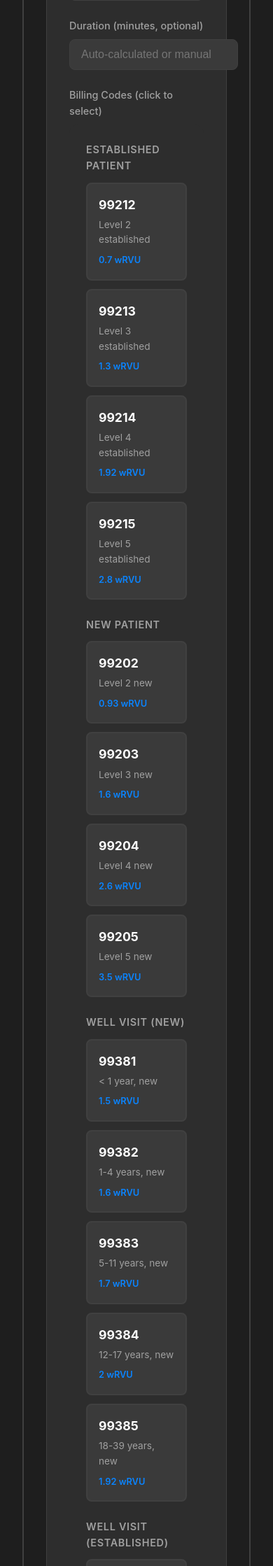
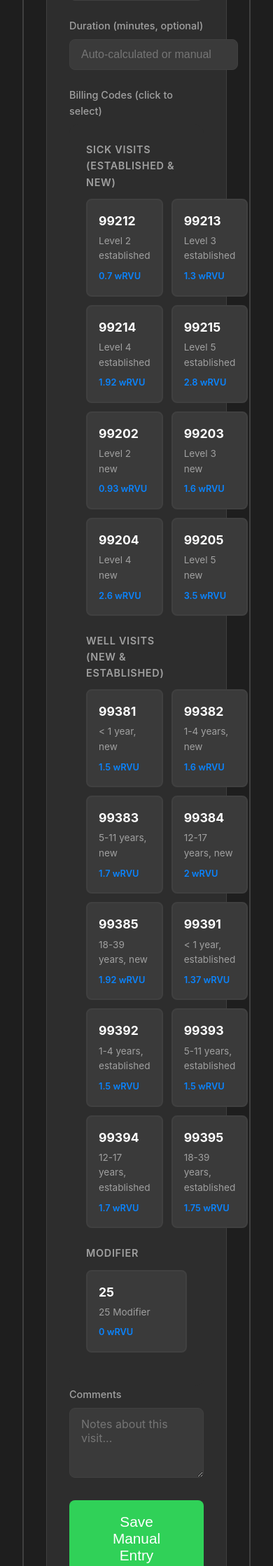
Before and after one commit to TheSnowCrow/probable-umbrella, a Flask app: page / in a window 390 px wide; the page is wider, and only the part inside the window is pictured. Shown: the part 1437-3675 px from the top of that part at 70% size. Run offline with Flask 3, Linux system fonts and the light colour scheme; data that the repository does not hold is empty.

Commit message:
Reorganize billing codes and add timer pause to smart buttons
- Group sick visits (Established & New) in rows of 4 codes
- Group well visits (New & Established) in rows of 7 codes
- Add responsive grid layouts for better mobile display
- Time-based smart buttons now pause the timer when clicked
- Apply layout changes to both timer and encounters pages

```diff
--- a/static/css/style.css
+++ b/static/css/style.css
@@ -487,6 +487,42 @@ tbody tr:hover {
     gap: 0.75rem;
 }
 
+/* Specific grid layouts for adult codes */
+.billing-buttons-grid-4col {
+    display: grid;
+    grid-template-columns: repeat(4, 1fr);
+    gap: 0.75rem;
+}
+
+.billing-buttons-grid-7col {
+    display: grid;
+    grid-template-columns: repeat(7, 1fr);
+    gap: 0.75rem;
+}
+
+@media (max-width: 1400px) {
+    .billing-buttons-grid-7col {
+        grid-template-columns: repeat(5, 1fr);
+    }
+}
+
+@media (max-width: 1024px) {
+    .billing-buttons-grid-7col {
+        grid-template-columns: repeat(4, 1fr);
+    }
+
+    .billing-buttons-grid-4col {
+        grid-template-columns: repeat(3, 1fr);
+    }
+}
+
+@media (max-width: 768px) {
+    .billing-buttons-grid-7col,
+    .billing-buttons-grid-4col {
+        grid-template-columns: repeat(2, 1fr);
+    }
+}
+
 .billing-btn {
     background-color: var(--bg-tertiary);
     border: 2px solid var(--border-color);
--- a/templates/encounters.html
+++ b/templates/encounters.html
@@ -179,12 +179,14 @@ async function loadBillingCodes() {
     const wellEst = ['99391', '99392', '99393', '99394', '99395'];
     const modifier = ['25'];
 
+    // Combine sick visits and well visits for compact layout
+    const sickVisits = [...established, ...newPatient];
+    const wellVisits = [...wellNew, ...wellEst];
+
     const categories = [
-        {title: 'Established Patient', codes: established},
-        {title: 'New Patient', codes: newPatient},
-        {title: 'Well Visit (New)', codes: wellNew},
-        {title: 'Well Visit (Established)', codes: wellEst},
-        {title: 'Modifier', codes: modifier}
+        {title: 'Sick Visits (Established & New)', codes: sickVisits, gridClass: 'billing-buttons-grid-4col'},
+        {title: 'Well Visits (New & Established)', codes: wellVisits, gridClass: 'billing-buttons-grid-7col'},
+        {title: 'Modifier', codes: modifier, gridClass: 'billing-buttons-grid'}
     ];
 
     categories.forEach(category => {
@@ -197,7 +199,7 @@ async function loadBillingCodes() {
         categoryDiv.appendChild(categoryTitle);
 
         const gridDiv = document.createElement('div');
-        gridDiv.className = 'billing-buttons-grid';
+        gridDiv.className = category.gridClass || 'billing-buttons-grid';
 
         category.codes.forEach(code => {
             if (wrvuLookup[code]) {
@@ -236,12 +238,14 @@ async function loadManualBillingCodes() {
     const wellEst = ['99391', '99392', '99393', '99394', '99395'];
     const modifier = ['25'];
 
+    // Combine sick visits and well visits for compact layout
+    const sickVisits = [...established, ...newPatient];
+    const wellVisits = [...wellNew, ...wellEst];
+
     const categories = [
-        {title: 'Established Patient', codes: established},
-        {title: 'New Patient', codes: newPatient},
-        {title: 'Well Visit (New)', codes: wellNew},
-        {title: 'Well Visit (Established)', codes: wellEst},
-        {title: 'Modifier', codes: modifier}
+        {title: 'Sick Visits (Established & New)', codes: sickVisits, gridClass: 'billing-buttons-grid-4col'},
+        {title: 'Well Visits (New & Established)', codes: wellVisits, gridClass: 'billing-buttons-grid-7col'},
+        {title: 'Modifier', codes: modifier, gridClass: 'billing-buttons-grid'}
     ];
 
     categories.forEach(category => {
@@ -254,7 +258,7 @@ async function loadManualBillingCodes() {
         categoryDiv.appendChild(categoryTitle);
 
         const gridDiv = document.createElement('div');
-        gridDiv.className = 'billing-buttons-grid';
+        gridDiv.className = category.gridClass || 'billing-buttons-grid';
 
         category.codes.forEach(code => {
             if (wrvuLookup[code]) {
@@ -631,6 +635,11 @@ function autoSelectBillingCode(patientType) {
         return;
     }
 
+    // Pause the timer if it's running (not already paused)
+    if (!isPaused && timerInterval) {
+        pauseTimer();
+    }
+
     const durationMinutes = Math.floor(window.currentVisitData.activeDuration / 60);
     let selectedCode = null;
 
```
Also changed, not shown: templates/timer.html (+8 -6 lines).
